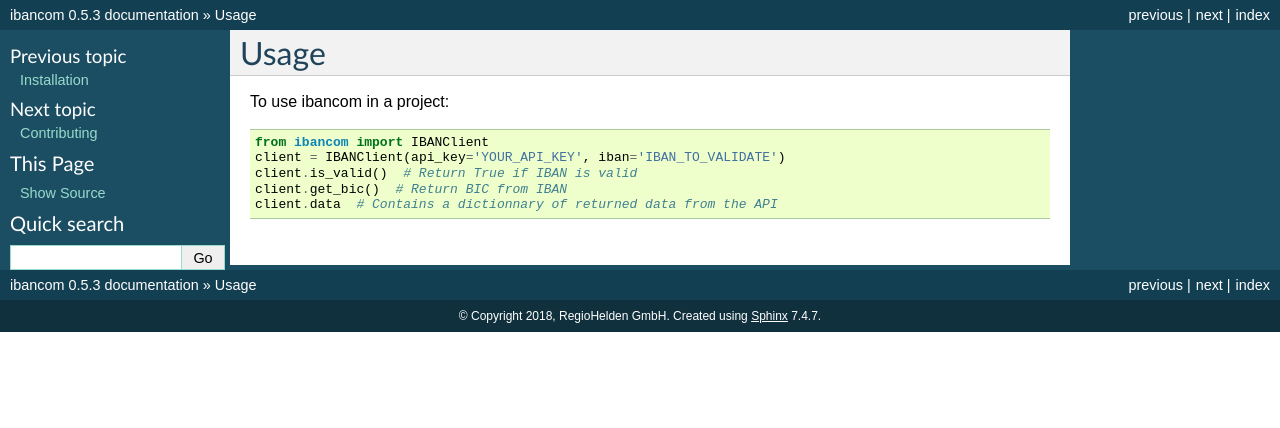
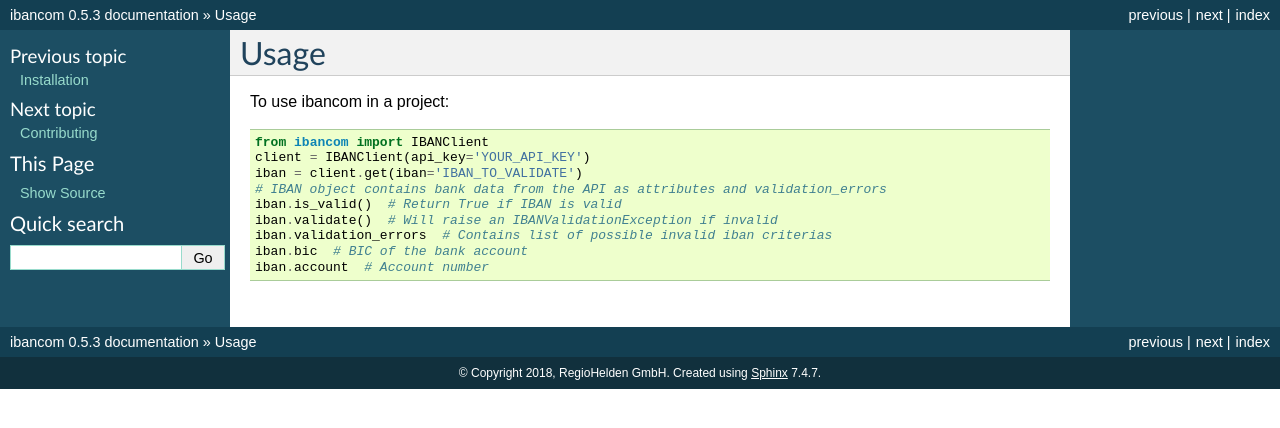
Before and after one commit to RegioHelden/ibancom, a Sphinx documentation site: the page built from docs/usage.rst, in a window 1280 px wide. Shown: the top 428 px of the page. Built offline with Sphinx 7.4.7, drawn with Linux system fonts in a browser that asks for light colours; pages that are not in the unit, such as notebooks, are missing from menus.

Commit message:
Improve the way of usage of the library by returning an IBAN object

```diff
--- a/docs/usage.rst
+++ b/docs/usage.rst
@@ -5,7 +5,11 @@ Usage
 To use ibancom in a project::
 
     from ibancom import IBANClient
-    client = IBANClient(api_key='YOUR_API_KEY', iban='IBAN_TO_VALIDATE')
-    client.is_valid()  # Return True if IBAN is valid
-    client.get_bic()  # Return BIC from IBAN
-    client.data  # Contains a dictionnary of returned data from the API
+    client = IBANClient(api_key='YOUR_API_KEY')
+    iban = client.get(iban='IBAN_TO_VALIDATE')
+    # IBAN object contains bank data from the API as attributes and validation_errors
+    iban.is_valid()  # Return True if IBAN is valid
+    iban.validate()  # Will raise an IBANValidationException if invalid
+    iban.validation_errors  # Contains list of possible invalid iban criterias
+    iban.bic  # BIC of the bank account
+    iban.account  # Account number
--- a/requirements_dev.txt
+++ b/requirements_dev.txt
@@ -8,5 +8,6 @@ Sphinx==1.4.8
 cryptography==1.7
 PyYAML==3.11
 pytest==2.9.2
+pytest-cov==2.5.1
 pytest-runner==2.11.1
 mock==2.0.0
```
Also changed, not shown: HISTORY.rst (+8 -1 lines), 2 other files.
